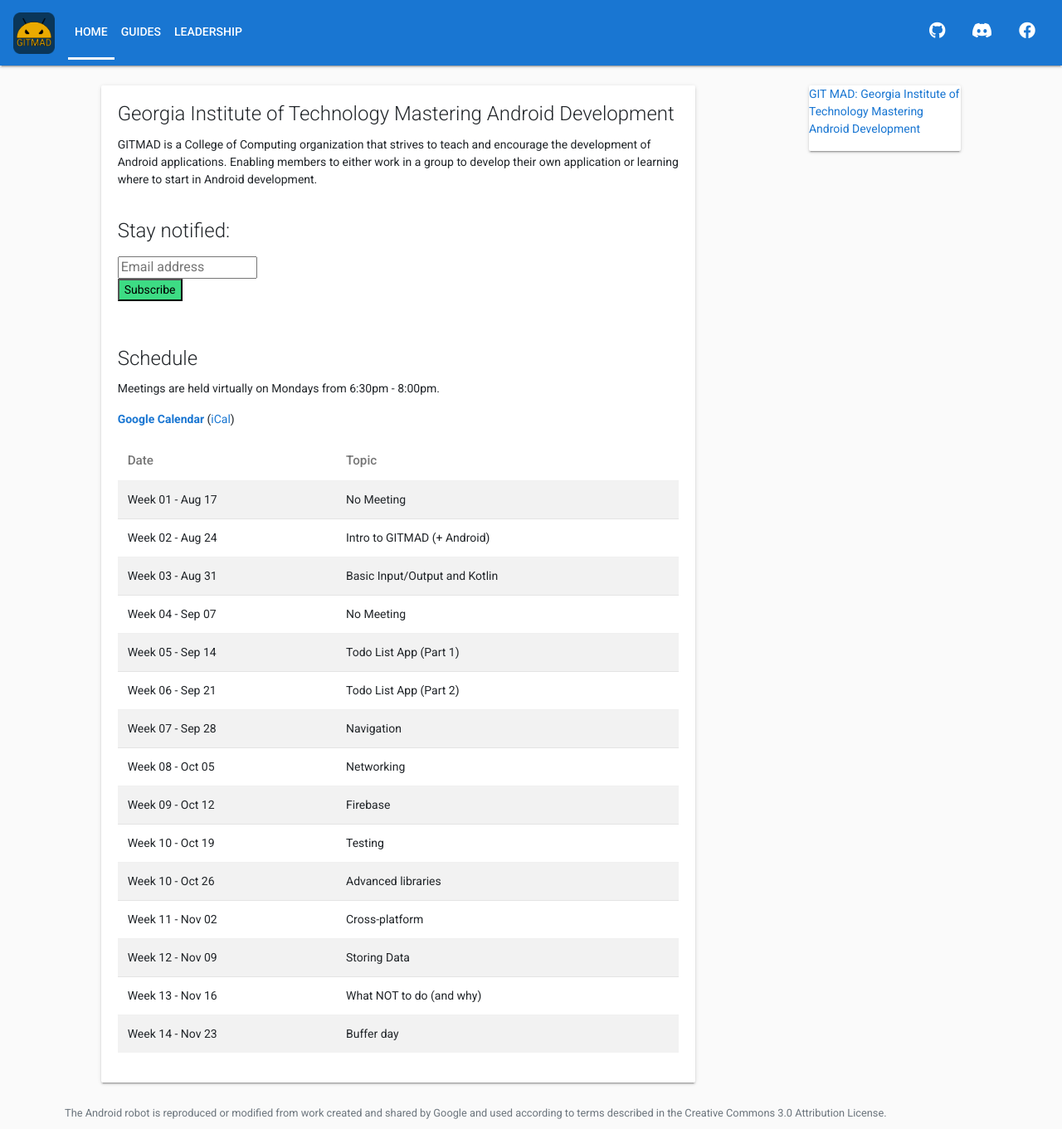
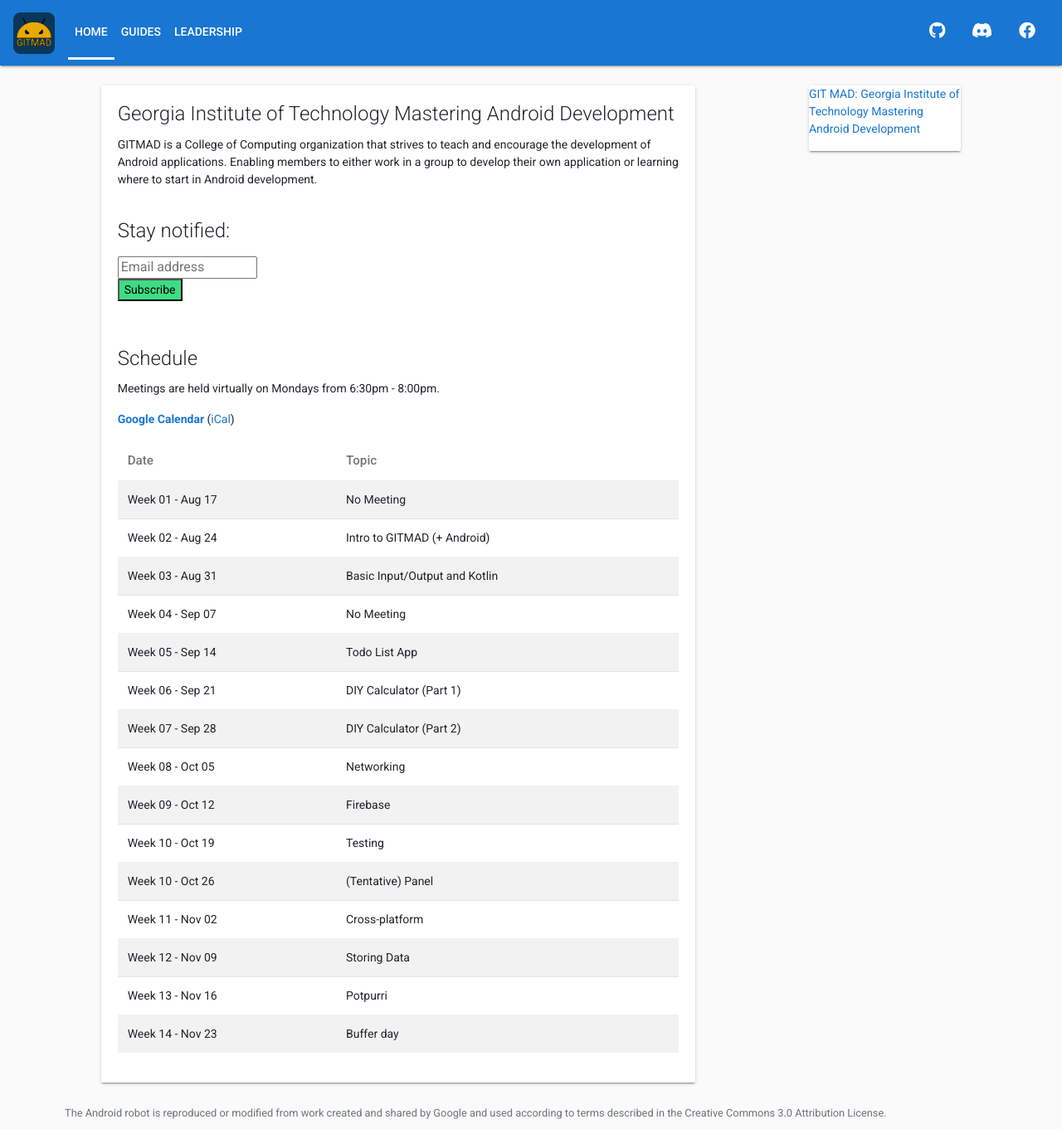
Before and after one commit to git-mad/gitmad.github.io, a Jekyll site: the page built from index.html, in a window 1280 px wide. Shown: the whole page at 83% size. Built offline with Jekyll 4.4.1, drawn with Linux system fonts in a browser that asks for light colours; nearby versions of some CDN libraries; comment, search, counter and statistics services are not loaded.

Commit message:
Update schedule.yml

```diff
--- a/_data/schedule.yml
+++ b/_data/schedule.yml
@@ -15,15 +15,15 @@
   link: null
 
 - date: Week 05 - Sep 14
-  topic: Todo List App (Part 1)
+  topic: Todo List App
   link: null
 
 - date: Week 06 - Sep 21
-  topic: Todo List App (Part 2)
+  topic: DIY Calculator (Part 1)
   link: null
 
 - date: Week 07 - Sep 28
-  topic: Navigation
+  topic: DIY Calculator (Part 2)
   link: null
 
 - date: Week 08 - Oct 05
@@ -39,7 +39,7 @@
   link: null
 
 - date: Week 10 - Oct 26
-  topic: Advanced libraries
+  topic: (Tentative) Panel
   link: null
 
 - date: Week 11 - Nov 02
@@ -51,7 +51,7 @@
   link: null
 
 - date: Week 13 - Nov 16
-  topic: What NOT to do (and why)
+  topic: Potpurri
   link: null
 
 - date: Week 14 - Nov 23
```
